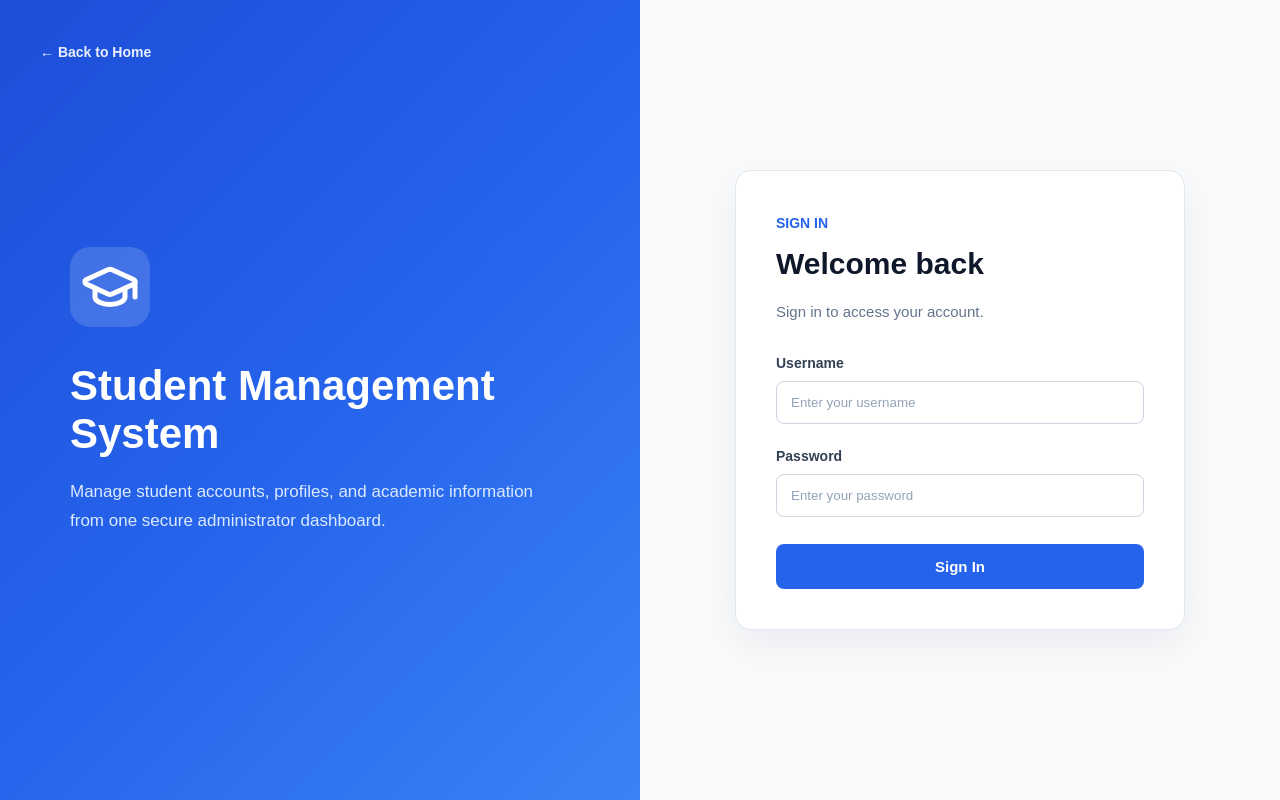
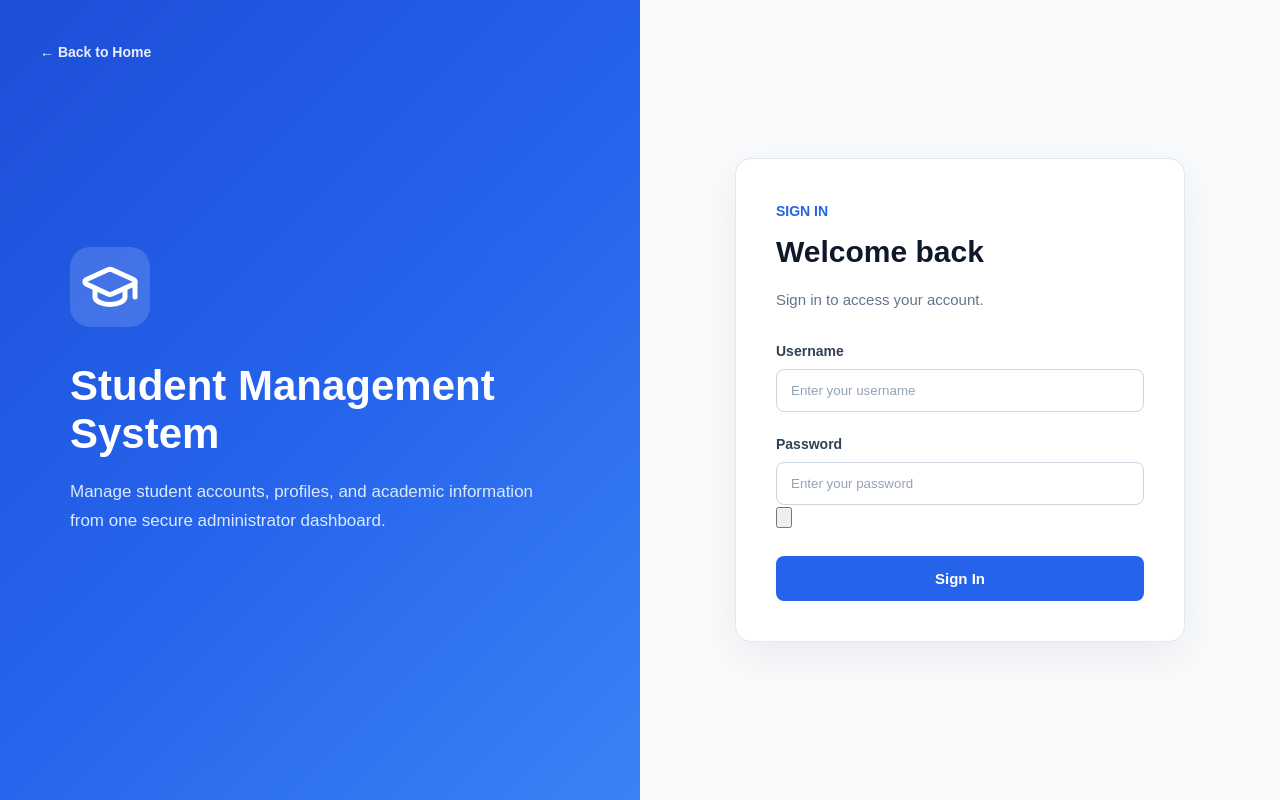
Before and after one commit to sangeerththanan-academic/student-management-system, a React (Vite) app in the folder frontend/: page /login in a window 1280 px wide. Built offline with nearby package versions, Linux system fonts and the light colour scheme; no server answers.

Commit message:
Login form password toggle button added

```diff
--- a/frontend/src/components/LoginFormSection.jsx
+++ b/frontend/src/components/LoginFormSection.jsx
@@ -1,9 +1,9 @@
 import { useState } from "react";
 
 function LoginFormSection({ onSubmit, loading, error }) {
-
     const [username, setUsername] = useState("");
     const [password, setPassword] = useState("");
+    const [showPassword, setShowPassword] = useState(false);
 
     const handleSubmit = (event) => {
         event.preventDefault();
@@ -12,25 +12,12 @@ function LoginFormSection({ onSubmit, loading, error }) {
 
     return (
         <section className="login-form-section">
-
             <div className="login-card">
-
                 <div className="login-heading">
-
-                    <span>
-                        SIGN IN
-                    </span>
-
-                    <h2>
-                        Welcome back
-                    </h2>
-
-                    <p>
-                        Sign in to access your account.
-                    </p>
-
+                    <span>SIGN IN</span>
+                    <h2>Welcome back</h2>
+                    <p>Sign in to access your account.</p>
                 </div>
-
 
                 {error && (
                     <div className="login-error">
@@ -38,14 +25,11 @@ function LoginFormSection({ onSubmit, loading, error }) {
                     </div>
                 )}
 
-
                 <form
                     className="login-form"
                     onSubmit={handleSubmit}
                 >
-
                     <div className="form-group">
-
                         <label htmlFor="username">
                             Username
                         </label>
@@ -62,22 +46,26 @@ function LoginFormSection({ onSubmit, loading, error }) {
                             disabled={loading}
                             required
                         />
-
                     </div>
 
-
                     <div className="form-group">
-
                         <label htmlFor="password">
                             Password
                         </label>
 
+                        <div className="password-input-wrapper">
                             <input
                                 id="password"
-                            type="password"
+                                type={
+                                    showPassword
+                                        ? "text"
+                                        : "password"
+                                }
                                 value={password}
                                 onChange={(event) =>
-                                setPassword(event.target.value)
+                                    setPassword(
+                                        event.target.value
+                                    )
                                 }
                                 placeholder="Enter your password"
                                 autoComplete="current-password"
@@ -85,8 +73,58 @@ function LoginFormSection({ onSubmit, loading, error }) {
                                 required
                             />
 
+                            <button
+                                type="button"
+                                className="password-toggle-button"
+                                onClick={() =>
+                                    setShowPassword(
+                                        (previous) => !previous
+                                    )
+                                }
+                                disabled={loading}
+                                aria-label={
+                                    showPassword
+                                        ? "Hide password"
+                                        : "Show password"
+                                }
+                                aria-pressed={showPassword}
+                            >
+                                {showPassword ? (
+                                    <svg
+                                        viewBox="0 0 24 24"
+                                        fill="none"
+                                        stroke="currentColor"
+                                        strokeWidth="2"
+                                        strokeLinecap="round"
+                                        strokeLinejoin="round"
+                                        aria-hidden="true"
+                                    >
+                                        <path d="M3 3l18 18" />
+                                        <path d="M10.58 10.58a2 2 0 0 0 2.83 2.83" />
+                                        <path d="M9.88 5.09A9.77 9.77 0 0 1 12 4.75c5 0 8.5 5.25 8.5 5.25a16.6 16.6 0 0 1-3.09 3.46" />
+                                        <path d="M6.61 6.61C4.13 8.24 3.5 10 3.5 10S7 15.25 12 15.25c1.06 0 2.04-.18 2.93-.49" />
+                                    </svg>
+                                ) : (
+                                    <svg
+                                        viewBox="0 0 24 24"
+                                        fill="none"
+                                        stroke="currentColor"
+                                        strokeWidth="2"
+                                        strokeLinecap="round"
+                                        strokeLinejoin="round"
+                                        aria-hidden="true"
+                                    >
+                                        <path d="M2 12s3.5-7 10-7 10 7 10 7-3.5 7-10 7S2 12 2 12z" />
+                                        <circle
+                                            cx="12"
+                                            cy="12"
+                                            r="3"
+                                        />
+                                    </svg>
+                                )}
+                            </button>
                         </div>
-
+                    </div>
 
                     <button
                         type="submit"
@@ -95,14 +133,10 @@ function LoginFormSection({ onSubmit, loading, error }) {
                     >
                         {loading
                             ? "Signing in..."
-                            : "Sign In"
-                        }
+                            : "Sign In"}
                     </button>
-
                 </form>
-
             </div>
-
         </section>
     );
 }
```
Lines whose indentation alone changed are shown as unchanged.
